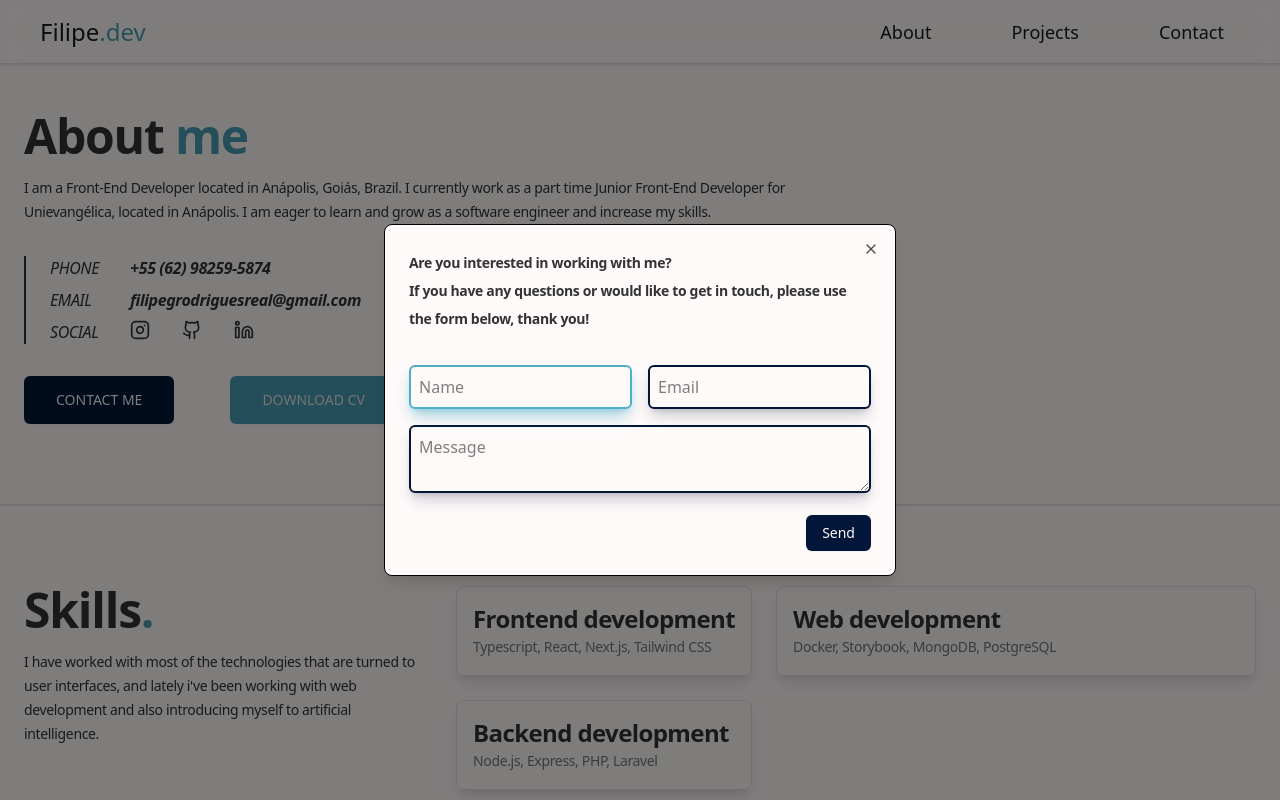
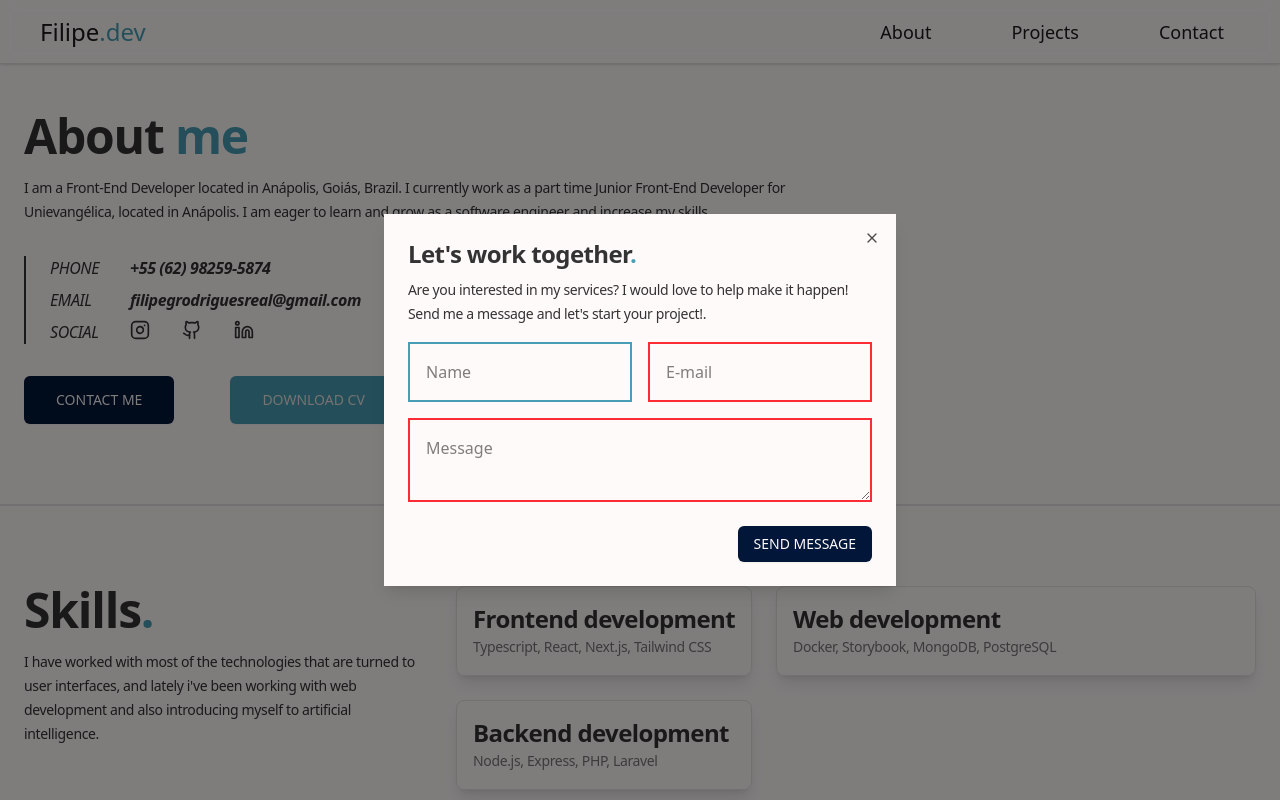
Before and after one commit to FilipeVOl/portfolio, a Next.js app: page / in a window 1280 px wide. Both pictures are taken after a click on the button "CONTACT ME". Shown: the top 800 px of the page. Built offline with nearby package versions, Linux system fonts and the light colour scheme.

Commit message:
quase terminando

```diff
--- a/app/about/page.tsx
+++ b/app/about/page.tsx
@@ -3,9 +3,32 @@ import { Typography } from "@/components/ui/typography"
 import { Github, Instagram, Linkedin } from 'lucide-react';
 import { Icon } from "@/components/ui/icon";
 import { Button } from "@/components/ui/button";
-import { Dialog, DialogContent, DialogDescription, DialogTrigger, DialogFooter } from "@/components/ui/dialog";
+import Dialog from "@/app/components/Dialog";
+import { useState } from "react";
 
 export default function AboutPage() {
+  const [openSuccess, setOpenSuccess] = useState(false);
+  const [openForm, setOpenForm] = useState(false);
+
+  const handleSubmit = async (e: React.FormEvent<HTMLFormElement>) => {
+    e.preventDefault();
+    const form = e.currentTarget;
+    const formData = new FormData(form);
+
+    const response = await fetch("https://api.web3forms.com/submit", {
+      method: "POST",
+      body: formData,
+    });
+
+    if (response.ok) {
+      setOpenForm(false);
+      setTimeout(() => setOpenSuccess(true), 100);
+      form.reset();
+    } else {
+      alert("Erro ao enviar. Tente novamente.");
+    }
+  };
+
   return (
     <main id="about" className="container mx-auto px-6 py-12 min-h-auto">
       <div className="max-w-3xl  space-y-8">
@@ -34,52 +57,62 @@ export default function AboutPage() {
             </div>
           </Typography>
         </div>
-        <div className="flex flex-col gap-4 md:flex-row md:gap-14">
-          <Dialog><DialogTrigger asChild><Button variant="default" size="lg">CONTACT ME</Button></DialogTrigger>
-
-          <DialogContent className="bg-primary-background">
-            <DialogDescription>
-            <Typography variant="p" className="mb-4 font-bold">
-              Are you interested in working with me? <br /> If you have any
-              questions or would like to get in touch, please use the form
-              below, thank you!
-            </Typography>
-            </DialogDescription>
-            <form action="https://api.web3forms.com/submit" method='POST'>
-            <input type='hidden' name='access_key' value="a46a66dd-b920-47d8-9da8-1f7928f993a9"/>
-              <div className="flex flex-col gap-4 md:flex-row">
+        <div className="flex flex-col gap-4 md:flex-row md:gap-14 ">
+          <Dialog
+            open={openForm}
+            onOpenChange={setOpenForm}
+            className="dialog"
+            title="Let's work together"
+            subtitle="Are you interested in my services? I would love to help make it happen! Send me a message and let's start your project!."
+            trigger={<Button variant="default" size="lg">CONTACT ME</Button>}
+          >
+            <form onSubmit={handleSubmit} className="flex flex-col gap-4 w-full">
+              <input type="hidden" name="access_key" value="a46a66dd-b920-47d8-9da8-1f7928f993a9" />
+              <div className="grid grid-cols-1 md:grid-cols-2 gap-4">
                 <input
                   type="text"
-                  placeholder="Name"
                   required
                   name="first_name"
-                  className="outline-none w-full rounded-md border-2 border-primary p-2 shadow-lg shadow-primary/20 focus:border-secondary focus:shadow-secondary/50 focus:brightness-110 hover:border-secondary hover:shadow-secondary/50 hover:brightness-110 transition-all duration-300"
+                  placeholder="Name"
+                  className="invalid:border-red-500 outline-none w-full px-4 py-4 border-2 border-primary/10 p-2 hover:border-secondary hover:brightness-125 hover:shadow-secondary/50 hover:shadow-md focus:border-secondary transition-all duration-300"
                 />
                 <input
                   type="email"
-                  placeholder="Email"
                   required
                   name="email"
-                  className="outline-none w-full rounded-md border-2 border-primary p-2 shadow-lg shadow-primary/20 active:border-secondary hover:border-secondary hover:shadow-secondary/50 hover:brightness-110 transition-all duration-300"
+                  placeholder="E-mail"
+                  className="invalid:border-red-500 outline-none w-full px-4 py-4 border-2 border-primary/10 p-2 hover:border-secondary hover:brightness-125 hover:shadow-secondary/50 hover:shadow-md focus:border-secondary transition-all duration-300"
                 />
               </div>
               <textarea
                 placeholder="Message"
-                className="outline-none w-full rounded-md border-2 border-primary p-2 shadow-lg shadow-primary/20 mt-4 active:border-secondary hover:border-secondary hover:shadow-secondary/50 hover:brightness-110 transition-all duration-300"
+                name="message"
+                required
+                className="invalid:border-red-500 outline-none w-full px-4 py-4 border-2 border-primary/10 p-2 hover:border-secondary hover:brightness-125 hover:shadow-secondary/50 hover:shadow-md focus:border-secondary transition-all duration-300"
               />
-              <DialogFooter>
-              <Button type="submit" className="btn btn-primary mt-4">
-                Send
-              </Button>
-              </DialogFooter>
+              <div className="flex justify-end mt-2">
+                <Button type="submit" className="btn btn-primary">
+                  SEND MESSAGE
+                </Button>
+              </div>
             </form>
-          </DialogContent>
           </Dialog>
           <a href="/cv.pdf" download>
-            <Button variant="secondary" size="lg">DOWNLOAD CV</Button>
+            <Button variant="secondary" className="w-full" size="lg">DOWNLOAD CV</Button>
           </a>
         </div>
       </div>
+      <Dialog
+        open={openSuccess}
+        onOpenChange={setOpenSuccess}
+        title="Your message has been sent"
+        subtitle="Thank you for contacting me! I will get back to you soon."
+        className="dialog"
+      >
+        <div className="text-left">
+          <Button className="px-12" onClick={() => setOpenSuccess(false)}>Close</Button>
+        </div>
+      </Dialog>
     </main>
   )
 }
--- /dev/null
+++ b/app/components/Dialog.tsx
@@ -0,0 +1,79 @@
+import {
+  Dialog as UIDialog,
+  DialogContent,
+  DialogDescription,
+  DialogTrigger,
+  DialogFooter,
+  DialogHeader,
+  DialogTitle,
+} from "@/components/ui/dialog";
+import { Typography } from "@/components/ui/typography";
+const Dialog = ({
+  trigger,
+  title,
+  subtitle,
+  children,
+  className,
+  open,
+  onOpenChange,
+  inline,
+  inline_desc,
+  inline_2,
+  inline_desc_2,
+}: {
+  trigger?: React.ReactElement;
+  title: string;
+  subtitle: string;
+  children: React.ReactNode;
+  className?: string;
+  open?: boolean;
+  onOpenChange?: (open: boolean) => void;
+  inline?: string;
+  inline_desc?: string;
+  inline_2?: string;
+  inline_desc_2?: string;
+}) => {
+  return (
+    <UIDialog open={open} onOpenChange={onOpenChange}>
+      <DialogTrigger asChild>{trigger}</DialogTrigger>
+      <DialogContent className={className}>
+        <DialogHeader>
+          <DialogTitle>
+            <Typography className="text-left" variant="h3">
+              {title}
+              <span className="text-secondary">.</span>
+            </Typography>
+          </DialogTitle>
+          <DialogDescription>
+            <Typography className="text-left" variant="lead">
+              {subtitle}
+            </Typography>
+          </DialogDescription>
+          {inline && (
+            <div className="flex gap-2">
+              <Typography className="text-left font-bold pr-4" variant="inline">
+                {inline}
+              </Typography>
+              <Typography className="text-left flex-wrap" variant="inline">
+                {inline_desc}
+              </Typography>
+            </div>
+          )}
+          {inline_2 && (
+            <div className="flex gap-2">
+              <Typography className="text-left font-bold pr-4" variant="inline">
+                {inline_2}
+              </Typography>
+              <Typography className="text-left flex-wrap" variant="inline">
+                {inline_desc_2}
+              </Typography>
+            </div>
+          )}
+        </DialogHeader>
+        {children}
+      </DialogContent>
+    </UIDialog>
+  );
+};
+
+export default Dialog;
--- a/app/contact/page.tsx
+++ b/app/contact/page.tsx
@@ -2,9 +2,40 @@
 
 import { Button } from "@/components/ui/button";
 import { Typography } from "@/components/ui/typography";
+import { useState } from "react";
+import Dialog from "../components/Dialog";
 
 const ContactPage = () => {
+  const [name, setName] = useState("");
+  const [email, setEmail] = useState("");
+  const [message, setMessage] = useState("");
+  const [invalidFields, setInvalidFields] = useState<string[]>([]);
+  const [openSuccess, setOpenSuccess] = useState(false);
 
+  const handleSubmit = async (e: React.FormEvent<HTMLFormElement>) => {
+    e.preventDefault();
+    const invalids: string[] = [];
+    if (!name) invalids.push("name");
+    if (!email) invalids.push("email");
+    if (!message) invalids.push("message");
+
+    setInvalidFields(invalids);
+
+    const form = e.currentTarget;
+    const formData = new FormData(form);
+
+    const response = await fetch("https://api.web3forms.com/submit", {
+      method: "POST",
+      body: formData,
+    });
+
+    if (response.ok) {
+      setOpenSuccess(true);
+      form.reset();
+    } else {
+      alert("Erro ao enviar. Tente novamente.");
+    }
+  };
 
   return (
     <main className="container mx-auto px-6 py-12 min-h-auto" id="contact">
@@ -14,33 +45,37 @@ const ContactPage = () => {
             Contact<span className="text-secondary">.</span>
           </Typography>
           <Typography variant="lead" className="mb-4 max-w-sm">
-            Are you working on something great? I would love to help make it happen! Drop me a letter and start your project right now! Just do it.
+            Are you interested in my services? I would love to help make it happen! Send me a message and let's start your project!.
           </Typography>
 
         </div>
-        <form action="https://api.web3forms.com/submit" method="POST" className="flex flex-col gap-4 w-full">
+        <form onSubmit={handleSubmit} className="flex flex-col gap-4 w-full">
+
           <input type="hidden" name="access_key" value="a46a66dd-b920-47d8-9da8-1f7928f993a9" />
           <div className="grid grid-cols-1 md:grid-cols-2 gap-4">
             <input
               type="text"
-              required
               name="first_name"
               placeholder="Name"
-              className="outline-none w-full rounded-md border-2 border-primary p-2 focus:border-secondary transition-all duration-300"
+              value={name}
+              onChange={e => setName(e.target.value)}
+              className={`outline-none w-full px-4 py-4 border-2 border-primary/10 p-2 hover:border-secondary hover:brightness-125 hover:shadow-secondary/50 hover:shadow-md focus:border-secondary transition-all duration-300 ${invalidFields.includes("name") ? "border-red-500" : ""}`}
             />
             <input
               type="email"
-              required
               name="email"
               placeholder="E-mail"
-              className="outline-none w-full rounded-md border-2 border-primary p-2 focus:border-secondary transition-all duration-300"
+              value={email}
+              onChange={e => setEmail(e.target.value)}
+              className={`outline-none w-full px-4 py-4 border-2 border-primary/10 p-2 hover:border-secondary hover:brightness-125 hover:shadow-secondary/50 hover:shadow-md focus:border-secondary transition-all duration-300 ${invalidFields.includes("email") ? "border-red-500" : ""}`}
             />
           </div>
           <textarea
             placeholder="Message"
             name="message"
-            required
-            className="outline-none w-full rounded-md border-2 border-primary p-2 min-h-[120px] focus:border-secondary transition-all duration-300"
+            value={message}
+            onChange={e => setMessage(e.target.value)}
+            className={`outline-none w-full px-4 py-4 border-2 border-primary/10 p-2 hover:border-secondary hover:brightness-125 hover:shadow-secondary/50 hover:shadow-md focus:border-secondary transition-all duration-300 ${invalidFields.includes("message") ? "border-red-500" : ""}`}
           />
           <div className="flex justify-end mt-2">
             <Button type="submit" className="btn btn-primary">
@@ -49,6 +84,17 @@ const ContactPage = () => {
           </div>
         </form>
       </div>
+      <Dialog
+        open={openSuccess}
+        onOpenChange={setOpenSuccess}
+        title="Your message has been sent"
+        subtitle="Thank you for contacting me! I will get back to you soon."
+        className="bg-primary-background dialog"
+      >
+        <div className="text-left">
+          <Button className="px-12" onClick={() => setOpenSuccess(false)}>Close</Button>
+        </div>
+      </Dialog>
     </main>
   );
 };
--- a/app/globals.css
+++ b/app/globals.css
@@ -66,9 +66,33 @@
   }
 }
 
+.dialog {
+  border: none !important;
+  border-radius: 0 !important;
+  outline: none !important;
+  background-color: var(--color-primary-background) !important;
+  animation: fadeInUp 0.5s cubic-bezier(.39,.575,.565,1) both;
+}
+
 @media (max-width: 912px) {
   .date {
     color: white !important;
     opacity: 1 !important;
   }
 }
+
+@layer utilities {
+  .animate-fade-in-up {
+    animation: fadeInUp 0.5s cubic-bezier(.39,.575,.565,1) both;
+  }
+  @keyframes fadeInUp {
+    0% {
+      opacity: 0;
+      transform: translateY(-40px);
+    }
+    100% {
+      opacity: 1;
+      transform: translateY(0);
+    }
+  }
+}
--- a/app/page.tsx
+++ b/app/page.tsx
@@ -21,8 +21,8 @@ export default function Home() {
       <Divider />
       <EducationPage />
       <Divider />
-      {/* <PortfolioPage /> */}
-      {/* <Divider /> */}
+      <PortfolioPage />
+      <Divider />
       <ContactPage />
     </motion.div>
   );
```
Also changed, not shown: app/portfolio/page.tsx (+48 -22 lines), public/fanstone.png, public/fanstone2.png (added).
